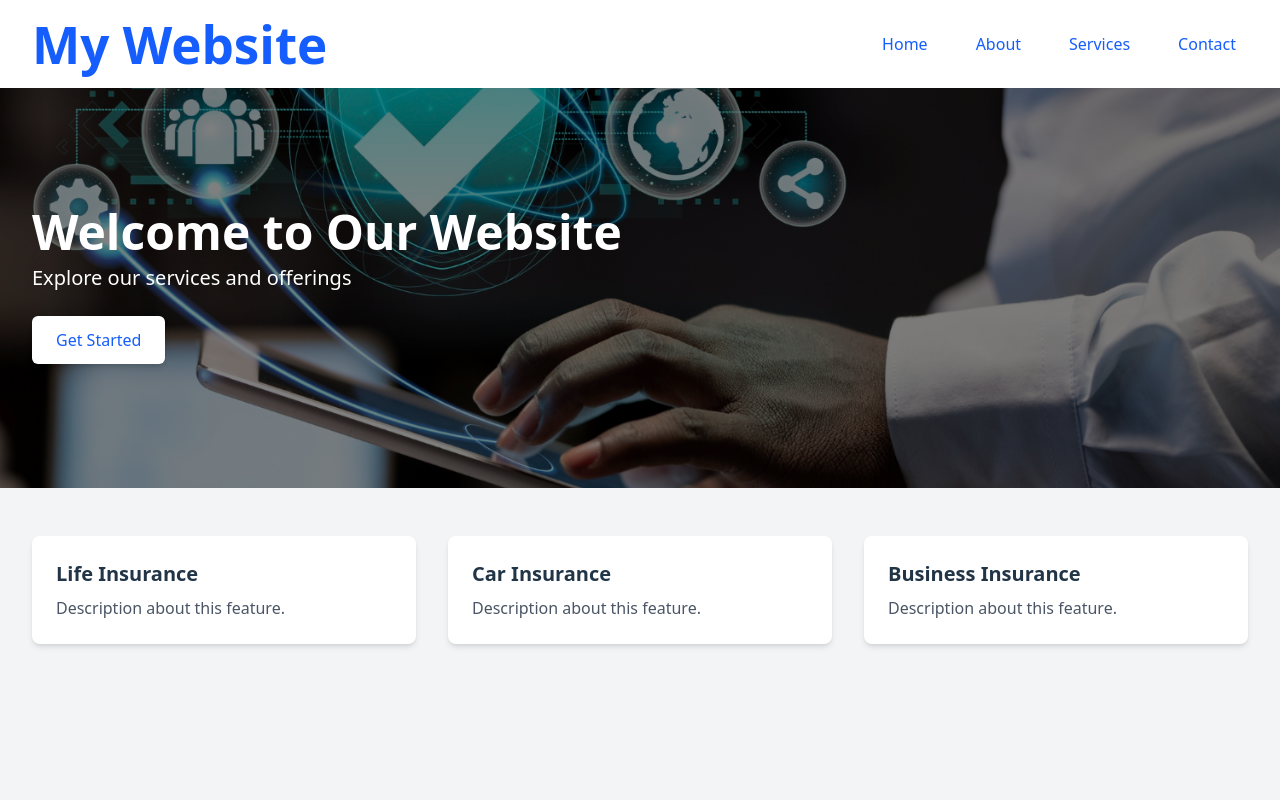
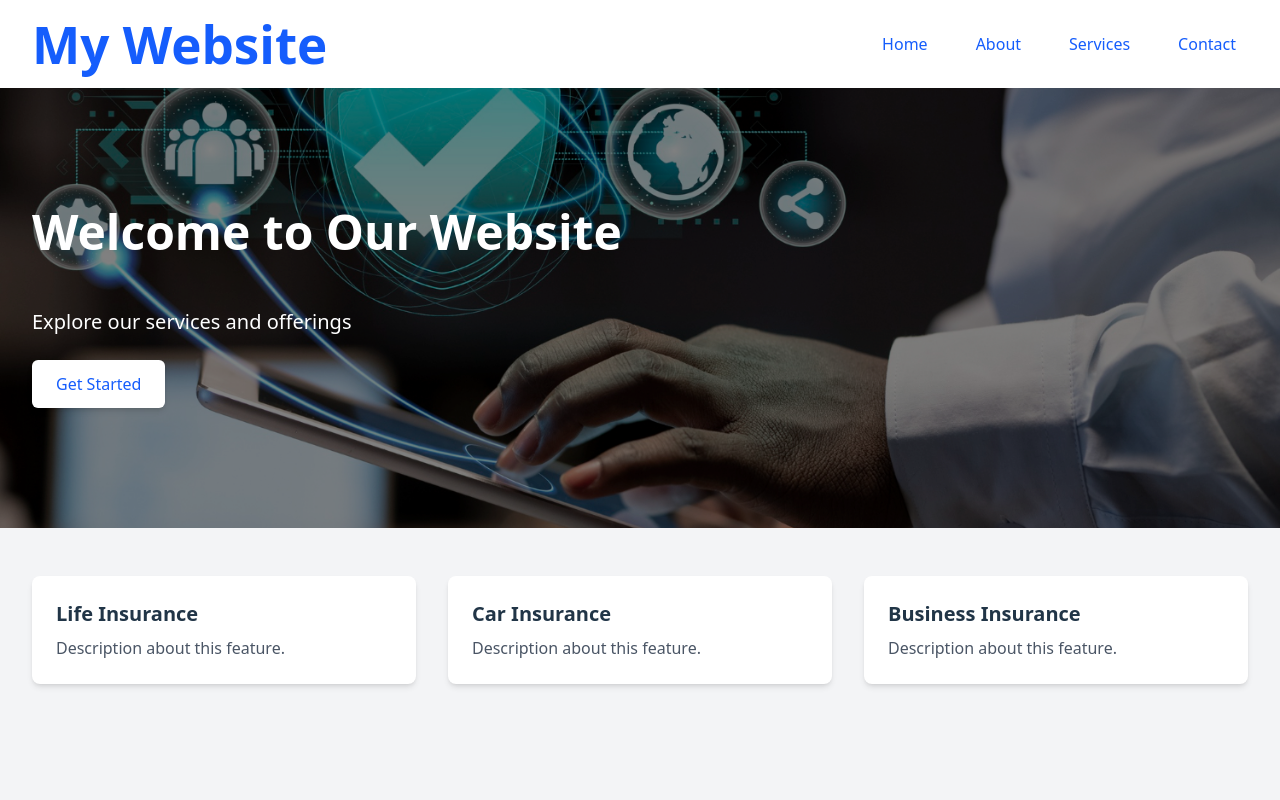
Before and after one commit to kapilpundit/node-vite-react-docker, a React (Vite) app in the folder frontend/: page / in a window 1280 px wide. Shown: the top 800 px of the page. Built offline with nearby package versions, Linux system fonts and the light colour scheme.

Commit message:
Updated Banner component logic

```diff
--- a/frontend/src/components/Banner.tsx
+++ b/frontend/src/components/Banner.tsx
@@ -3,12 +3,11 @@ import bannerImage from "../assets/banner.jpg";
 
 interface BannerProps {
   title: string;
-  subtitle?: string;
+  subTitle?: string;
   longText?: string;
 }
 
-const Banner: React.FC<BannerProps> = ({ title, subtitle = '', longText }) => {
-  console.log(subtitle)
+const Banner: React.FC<BannerProps> = ({ title, subTitle = '', longText }) => {
   return (
     <>
       {/* <section className="w-full py-20 min-h-[400px] bg-blue-600 text-white"> */}
@@ -22,9 +21,9 @@ const Banner: React.FC<BannerProps> = ({ title, subtitle = '', longText }) => {
         {/* Content Container */}
         <div className="relative max-w-7xl mx-auto px-8 py-10">
           <h2 className="text-5xl font-bold">{title}</h2>
-          {subtitle && (
-            <h3 className="text-3xl font-semibold mt-2">{subtitle}</h3>
-          )}
+          <h3 className="text-3xl font-semibold mt-2">
+            {subTitle.length === 0 ? '\u00A0' : subTitle}
+          </h3>
           {longText && <p className="text-xl mt-2">{longText}</p>}
           <a
             href="#"
--- a/frontend/src/pages/About.tsx
+++ b/frontend/src/pages/About.tsx
@@ -7,7 +7,7 @@ export default function About() {
       {/* Hero Section */}
       <Banner
         title="Welcome to Our Website"
-        subtitle="About"
+        subTitle="About"
         longText="Learn more about our mission and values"
       />
 
--- a/frontend/src/pages/Contact.tsx
+++ b/frontend/src/pages/Contact.tsx
@@ -7,7 +7,7 @@ export default function Contact() {
       {/* Hero Section */}
       <Banner
         title="Welcome to Our Website"
-        subtitle="Contact"
+        subTitle="Contact"
         longText="Get in touch with us today"
       />
 
--- a/frontend/src/pages/Home.tsx
+++ b/frontend/src/pages/Home.tsx
@@ -7,7 +7,7 @@ const Home = () => {
       {/* Hero Section */}
       <Banner
         title="Welcome to Our Website"
-        subtitle=""
+        subTitle=""
         longText="Explore our services and offerings"
       />
 
```
